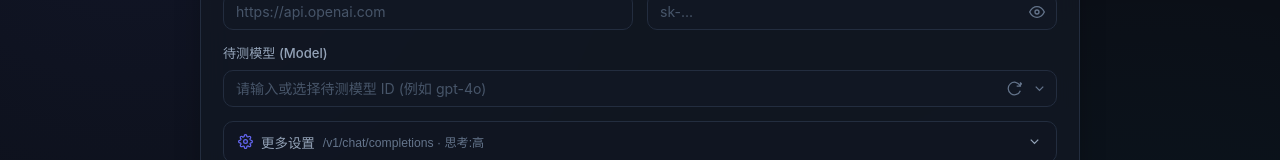
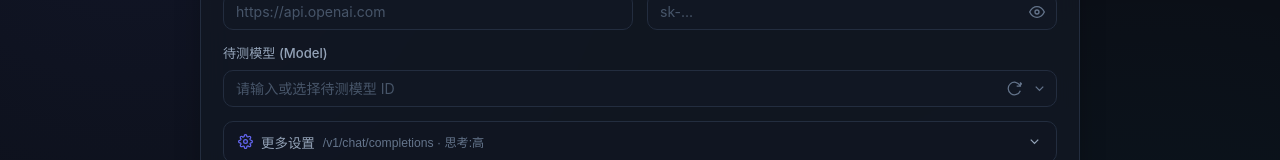
Before and after one commit to LingLingDayo/ai-detector, a Vue app: page / in a window 1280 px wide. Shown: the part 194-354 px from the top of the page. Built offline with nearby package versions, Linux system fonts and the light colour scheme.

Commit message:
refactor: 移除待测模型输入框提示中的旧模型示例

```diff
--- a/src/components/ModelCombobox.vue
+++ b/src/components/ModelCombobox.vue
@@ -147,7 +147,7 @@ defineExpose({
       required
       autocomplete="off"
       spellcheck="false"
-      placeholder="请输入或选择待测模型 ID (例如 gpt-4o)"
+      placeholder="请输入或选择待测模型 ID"
       title="待测模型 ID。可点击右侧下拉按钮或刷新按钮自动获取当前 Key 允许的模型列表"
       @input="handleInput"
     />
```
